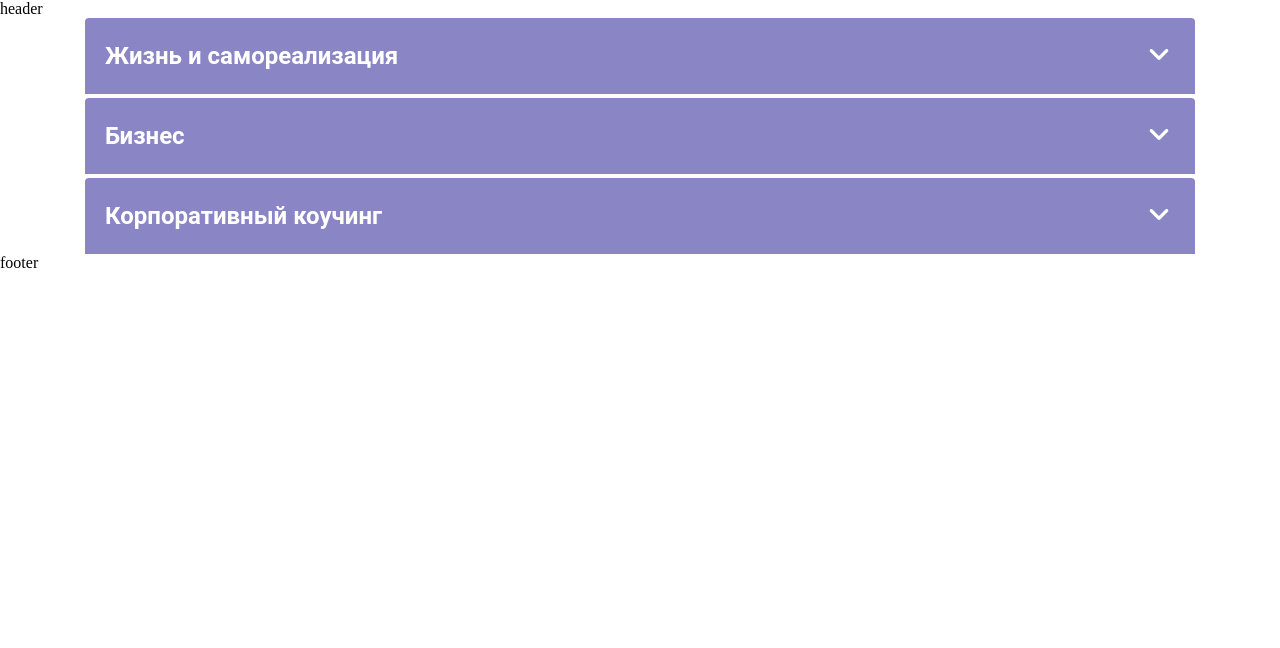
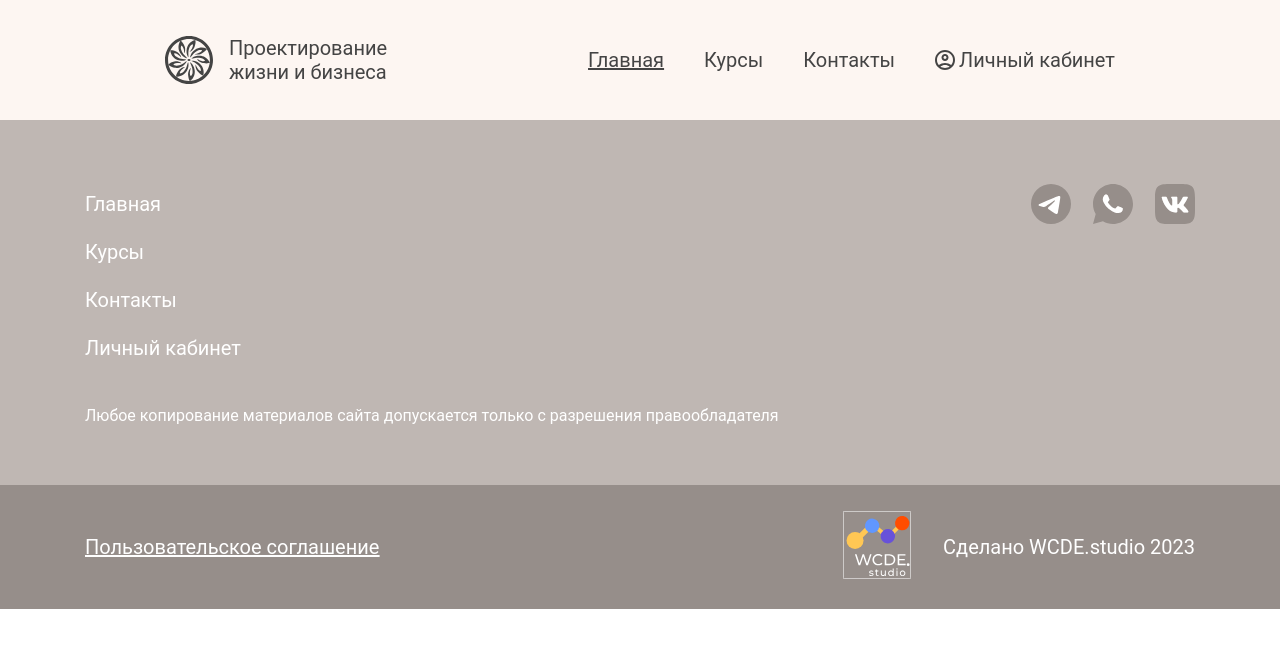
Before and after one commit to wcde-studio/ls-frontend, a Next.js app: page / in a window 1280 px wide. Shown: the top 648 px of the page. Built offline with nearby package versions, Linux system fonts and the light colour scheme.

Commit message:
merge develop

```diff
--- a/src/app/globals.css
+++ b/src/app/globals.css
@@ -20,20 +20,19 @@
 }
 
 :root {
-  --font-family: "Roboto", sans-serif;
-  --second-family: "Inter", sans-serif;
-  --third-family: "Montserrat", sans-serif;
-  --font3: "Manrope", sans-serif;
-  --font4: "Miama Nueva", sans-serif;
-  --font5: "Brush Script MT", sans-serif;
-  --font6: "SF Pro Display", sans-serif;
+	--font-family: 'Roboto', sans-serif;
+	--second-family: 'Inter', sans-serif;
+	--third-family: 'Montserrat', sans-serif;
+	--font3: 'Manrope', sans-serif;
+	--font4: 'Miama Nueva', sans-serif;
+	--font5: 'Brush Script MT', sans-serif;
+	--font6: 'SF Pro Display', sans-serif;
 }
 
 :root {
 	--mobile-min-width: 360px;
 	--desctop-max-width: 1440px;
 }
-
 
 /*
  * Reset Styles
@@ -55,8 +54,16 @@ li {
 }
 
 /* Remove default margin in favour of better control in authored CSS */
-body, h1, h2, h3, h4, p,
-figure, blockquote, dl, dd {
+body,
+h1,
+h2,
+h3,
+h4,
+p,
+figure,
+blockquote,
+dl,
+dd {
 	margin: 0;
 }
 
@@ -66,5 +73,5 @@ figure, blockquote, dl, dd {
 
 body {
 	margin: 0;
-  background: #FFFFFF;
+	background: #ffffff;
 }
--- a/src/app/layout.tsx
+++ b/src/app/layout.tsx
@@ -1,13 +1,11 @@
-import type { Metadata } from "next";
-import React from 'react'
+import type { Metadata } from 'next';
+import React from 'react';
 //import { Inter } from "next/font/google";
-import "./globals.css";
-
-//const inter = Inter({ subsets: ["latin"] });
+import './globals.css';
 
 export const metadata: Metadata = {
-  title: "Create Next App",
-  description: "Generated by create next app",
+	title: 'Create Next App',
+	description: 'Generated by create next app',
 };
 
 export default function RootLayout({
@@ -18,9 +16,7 @@ export default function RootLayout({
 	return (
 		<html lang="en">
 			<body>
-        <header>header</header>
 				<main>{children}</main>
-        <footer>footer</footer>
 			</body>
 		</html>
 	);
--- a/src/app/page.tsx
+++ b/src/app/page.tsx
@@ -1,28 +1,12 @@
-import React from "react";
+import React from 'react';
+import Header from '@/components/header/header';
+import Footer from '@/components/footer/footer';
 
-import styles from './page.module.css';
-
-import { courses } from '@/lib/courses-data';
-import { TCourse } from '@/lib/definitions';
-
-import Accordion from '@/components/accordion/accordion';
-import AccordionContent from '@/components/accordion/accordion-content';
 export default function Home() {
-  return (
-    <main>
-      <div className={styles['page-wrapper']}>
-        <div className={styles['accordion-container']}>
-        {
-          courses?.map((course: TCourse, index) => {
-            return (
-              <Accordion title={course.name} key={index}>
-                <AccordionContent/>
-              </Accordion>
-            )
-          })
-        }
-        </div>
-      </div>
-    </main>
-  );
+	return (
+		<>
+			<Header />
+			<Footer />
+		</>
+	);
 }
```
Lines whose indentation alone changed are shown as unchanged.
